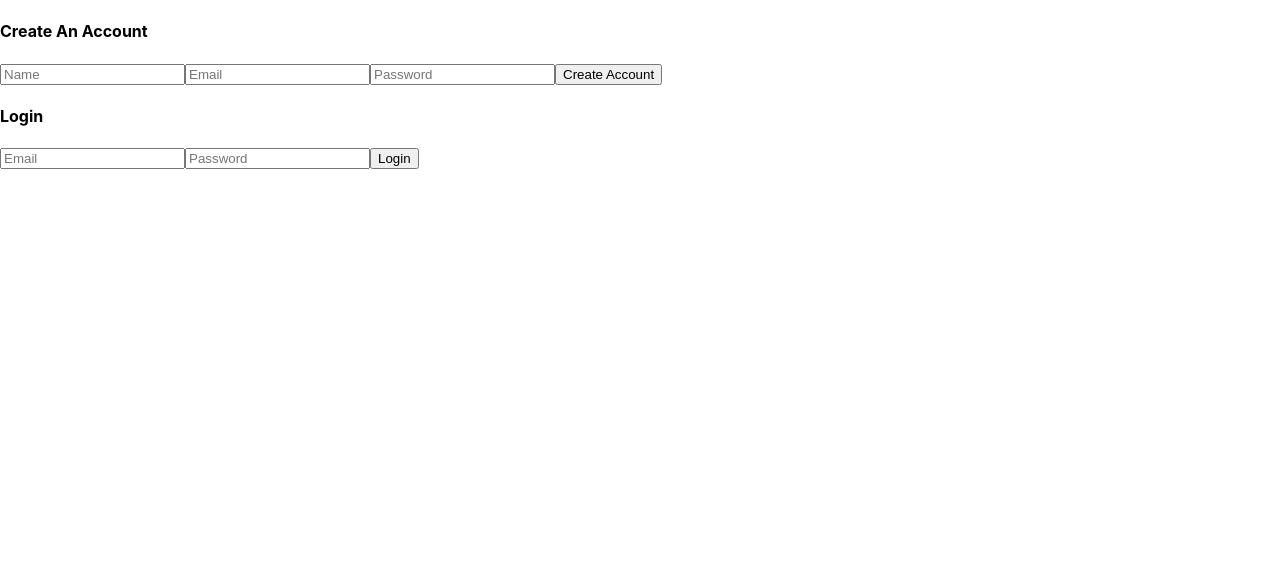
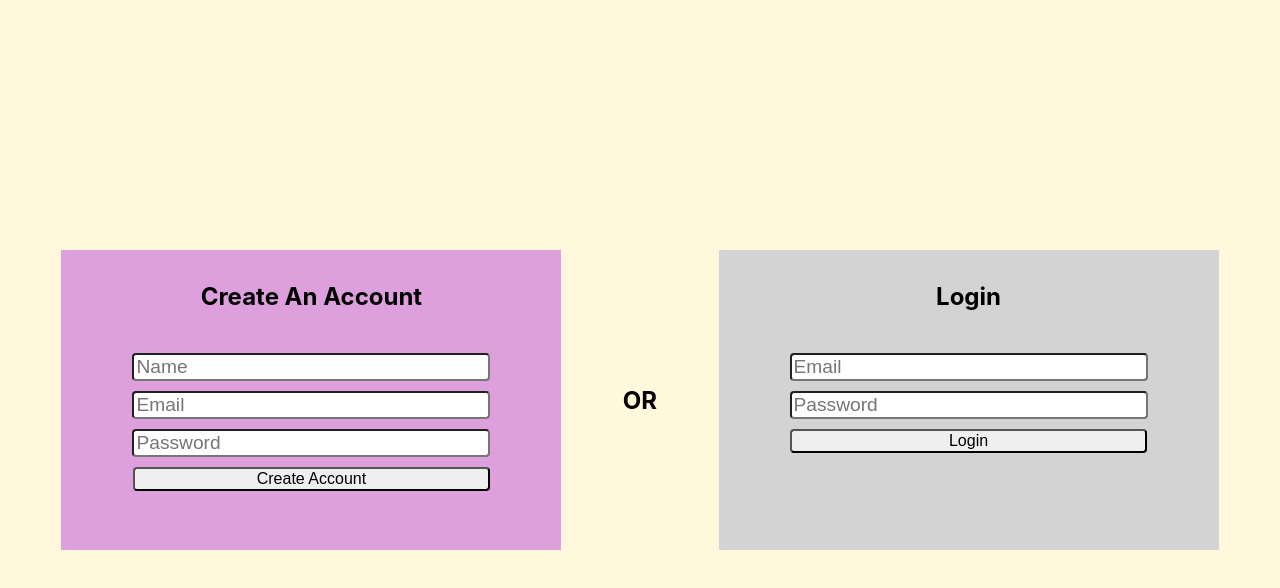
Before and after one commit to jogren/TuneInLater, a React (Create React App) app: page /login in a window 1280 px wide. Shown: the top 588 px of the page. Built offline with nearby package versions, Linux system fonts and the light colour scheme.

Commit message:
Make layout for account page

```diff
--- a/src/components/Login/Login.css
+++ b/src/components/Login/Login.css
@@ -0,0 +1,54 @@
+.account-container {
+    background-color: cornsilk;
+    min-height: 100vh;
+    display:flex;
+    justify-content: space-evenly;
+    align-items:center;
+}
+
+h4 {
+    font-size: 1.5em;
+}
+
+.create-account-container {
+    background-color: plum;
+    display: flex;
+    width: 500px;
+    height: 300px;
+    flex-direction: column;
+    align-items: center;
+    text-align:center;
+}
+
+.login-container {
+    background-color: lightgrey;
+    width: 500px;
+    height: 300px;
+    display: flex;
+    width: 500px;
+    flex-direction: column;
+    align-items: center;
+    text-align:center;
+}
+
+input {
+    border-radius: 4px;
+    display: flex;
+    margin-top: 10px;
+    width: 350px;
+    font-size:1.2em;
+
+}
+
+.or {
+    display: flex;
+    align-items: center;
+    font-size: 1.5em;
+}
+
+button {
+    width: 357px;
+    margin-top: 10px;
+    font-size: 1em;
+    border-radius: 4px;
+}
--- a/src/components/Login/Login.js
+++ b/src/components/Login/Login.js
@@ -1,5 +1,6 @@
 import React, { Component } from 'react';
 import { NavLink } from 'react-router-dom';
+import './Login.css'
 
 class Login extends Component {
   constructor(props) {
@@ -41,10 +42,10 @@ class Login extends Component {
     console.log(this.props)
     const { createName, createEmail, createPassword, loginEmail, loginPassword } = this.state;
     return (
-      <section>
-        <article>
+      <section className="account-container">
+        <article className="create-account-container">
           <h4>Create An Account</h4>
-          <form>
+          <form className="create-account-form">
             <input
               type="text"
               placeholder="Name"
@@ -66,12 +67,13 @@ class Login extends Component {
               value={createPassword}
               onChange={(e) => this.handleChange(e)}
             />
-          <button onClick={(e) => this.structureUserObject(e)}>Create Account</button>
+          <button className="create-account-button" onClick={(e) => this.structureUserObject(e)}>Create Account</button>
           </form>
         </article>
-        <article>
+        <h4 className="or">OR</h4>
+        <article className="login-container">
           <h4>Login</h4>
-          <form>
+          <form className="login-form">
             <input
               type="text"
               placeholder="Email"
@@ -87,7 +89,7 @@ class Login extends Component {
               onChange={(e) => this.handleChange(e)}
             />
             <NavLink to='/'>
-              <button onClick={() => this.structureLoginUserObject()}>Login</button>
+              <button className="login-button" onClick={() => this.structureLoginUserObject()}>Login</button>
             </NavLink>
           </form>
         </article>
--- a/src/components/Nav/Nav.css
+++ b/src/components/Nav/Nav.css
@@ -15,9 +15,9 @@ nav {
   display: none;
 }
 
-.select-selected {
+/* .select-selected {
   background-color: plum;
-}
+} */
 
 .select-selected:after {
   position: absolute;
```
